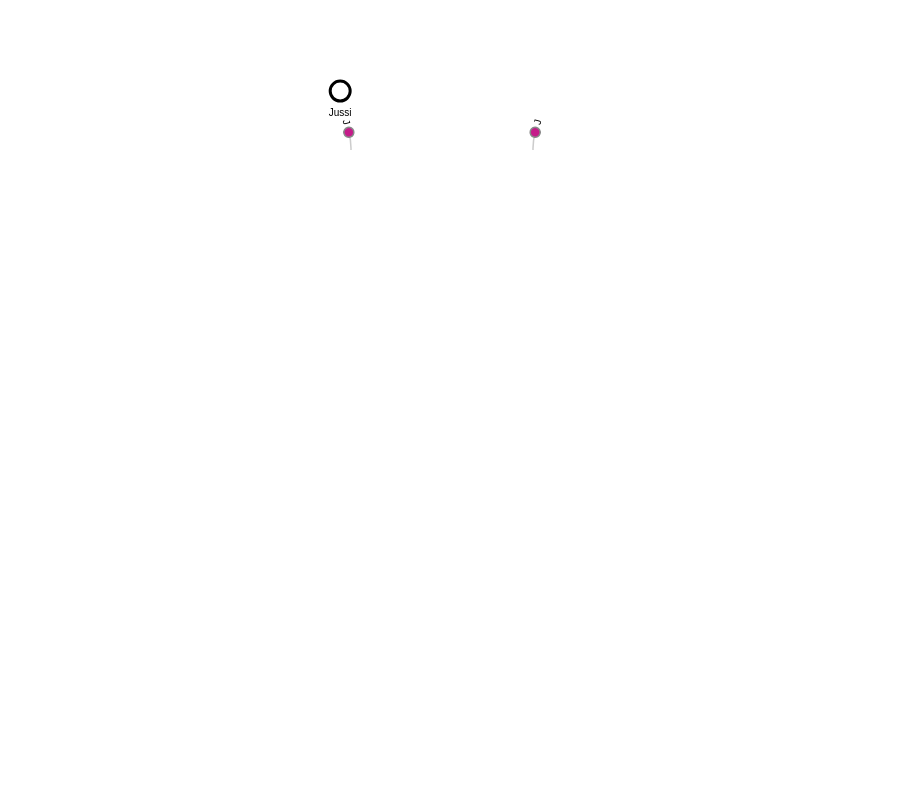
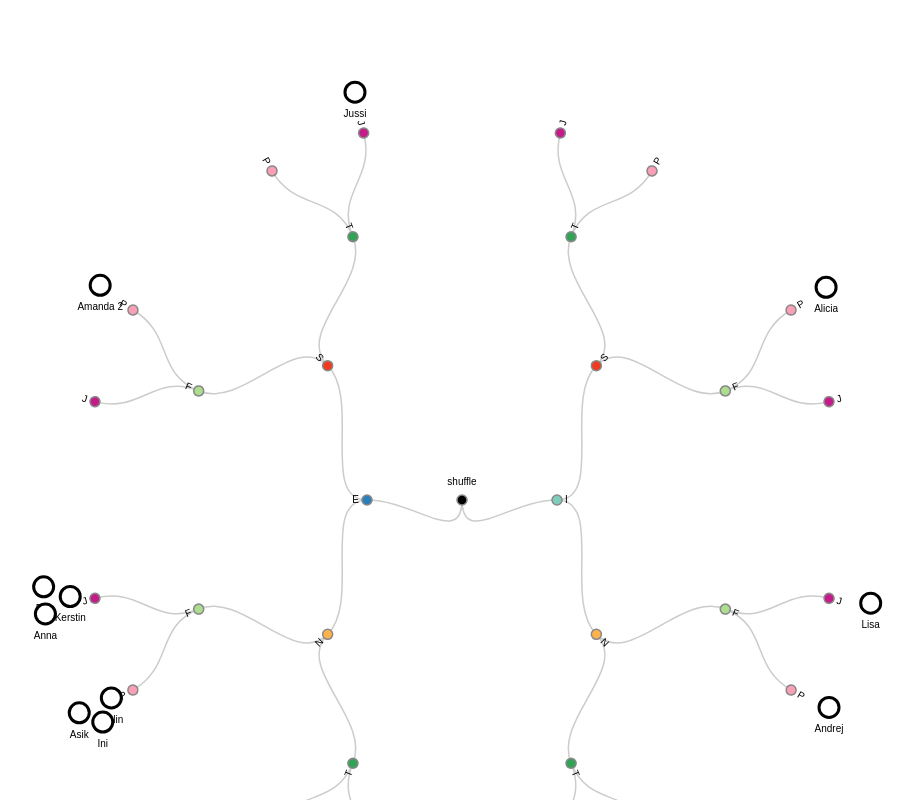
Before and after one commit to AlexanderWingard/mbti-vis, a plain HTML site: page index.html in a window 1280 px wide. Shown: the whole page, without its empty margins (38-952 px from the left). Drawn offline with nearby package versions, Linux system fonts and the light colour scheme.

Commit message:
Update fullscreen

```diff
--- a/index.html
+++ b/index.html
@@ -1,7 +1,13 @@
 <!DOCTYPE html>
 <meta charset="utf-8">
 <style>
-
+ svg {
+     position:absolute;
+     left: 0;
+     top: 0;
+     width: 100%;
+     height: 100%;
+ }
 .node circle {
   // fill: #fff;
   stroke: #888; //steelblue;
@@ -27,13 +33,6 @@ text {
     stroke: black;
     stroke-width: 3px;
 }
-
-body {
-    margin:0;
-    padding:0;
-    overflow: hidden;
-}
-
 </style>
 <body>
 
@@ -106,16 +105,7 @@ function update() {
     update_d3();
 }
 
-function update_gui() {
-    var inputs = gui.selectAll(".input")
-        .data(friends)
-
-    inputs.enter()
-        .append("div")
-        .attr("class", "input")
-        .text(function(d) {return d.name});
-}
-var diameter = 960;
+var diameter = 1000;
 var color = d3.scale.ordinal()
     .domain(["" ,"E", "I", "S", "N", "T", "F", "J", "P"])
     .range(["#ffffff", "#2c7fb8", "#7fcdbb", "#f03b20", "#feb24c", "#31a354", "#addd8e", "#c51b8a", "#fa9fb5"]);
@@ -130,15 +120,12 @@ var links;
 var diagonal = d3.svg.diagonal.radial()
     .projection(function(d) { return [d.y, d.x / 180 * Math.PI]; });
 
-var gui = d3.select("body").append("div");
-
-var svg = d3.select("body").append("svg")
-    .style("width", "100%")
-    .style("height", "100%")
+ var svg = d3.select("body")
+             .append("svg")
     // .attr('viewBox', '0 0 ' + diameter + ' ' + diameter)
-    .attr('perserveAspectRatio', 'xMinYMid')
-    .append("g")
-    .attr("transform", "translate(" + diameter / 2 + "," + diameter / 2 + ")");
+             //.attr('perserveAspectRatio', 'xMinYMid')
+             .append("g")
+             .attr("transform", "translate(" + diameter / 2 + "," + diameter / 2 + ")");
 
 var force = d3.layout.force()
     .nodes(friends)
```
